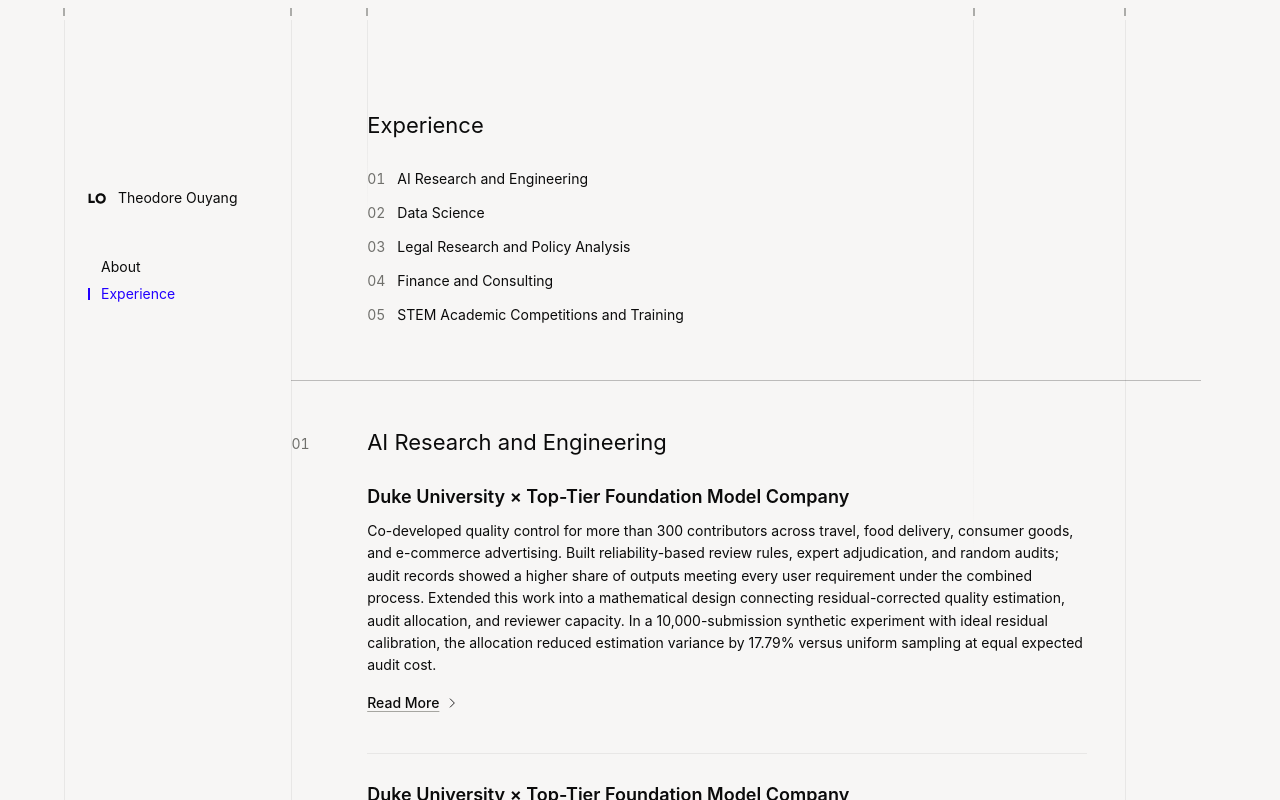
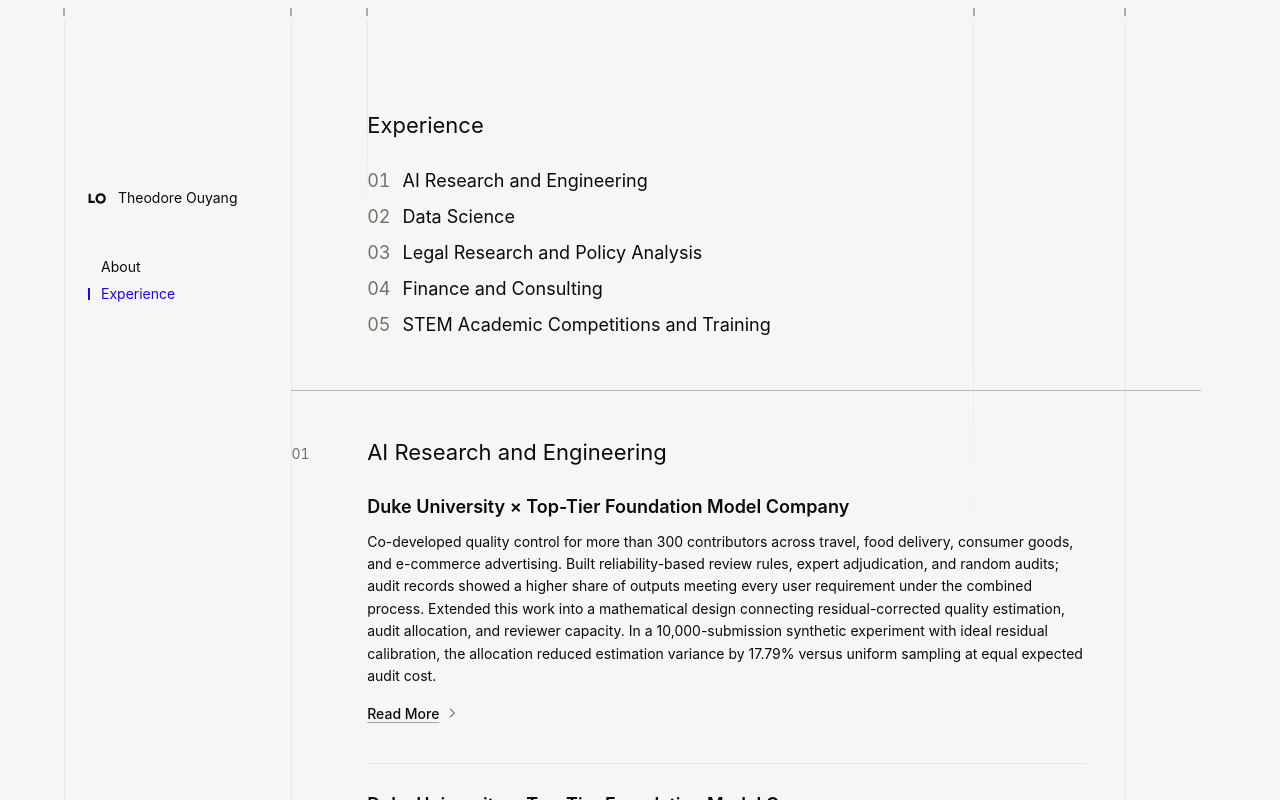
Before and after one commit to 130U/130U.github.io, a Next.js app in the folder website/: page /experience in a window 1280 px wide. Shown: the top 800 px of the page. Built offline with nearby package versions, Linux system fonts and the light colour scheme; a web font is replaced by a local one.

Commit message:
Enlarge Experience directory to 18px (#38)

```diff
--- a/website/app/components/experience/Experience.module.css
+++ b/website/app/components/experience/Experience.module.css
@@ -20,8 +20,8 @@
   min-height: 32px;
   padding-block: 4px;
   gap: 12px;
-  font-size: var(--type-reading);
-  line-height: var(--reading-leading);
+  font-size: var(--type-subheading);
+  line-height: var(--subheading-leading);
 }
 .directory span, .sectionIndex {
   color: var(--muted);
@@ -31,7 +31,8 @@
 }
 .directory span {
   flex: 0 0 2ch;
-  font-size: var(--type-interface);
+  font-size: inherit;
+  line-height: inherit;
   white-space: nowrap;
 }
 .section {
```
Also changed, not shown: 4 other files (tests, documents, lock files or other folders).
